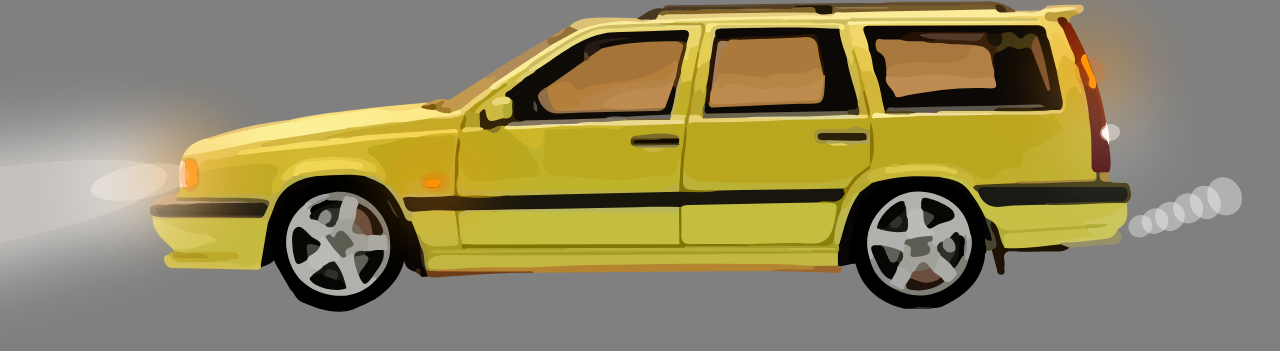
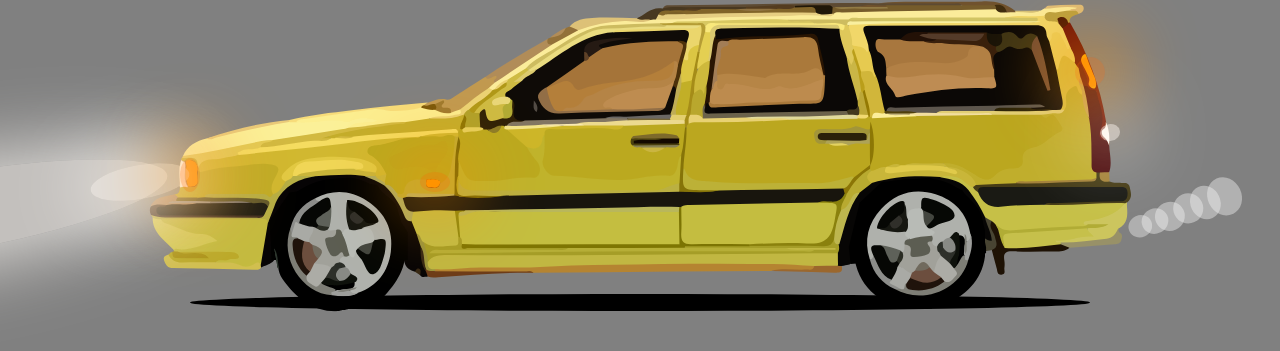
Before and after one commit to kubasiw/project855, a website: page index.html in a window 1280 px wide. Shown: the part 129-480 px from the top of the page. Drawn offline with nearby package versions, Linux system fonts and the light colour scheme.

Commit message:
add shadow under the car

```diff
--- a/index.html
+++ b/index.html
@@ -829,6 +829,7 @@
 </svg>
                 <img class="whell1" src="svg/wheel855.svg">
                 <img class="whell2" src="svg/wheel855.svg">
+                <div class="shadow"></div>
                 <div class="lightsOn1">
                     <div class="lightsOn2"></div>
                 </div>
--- a/sass/partials/_style_main.scss
+++ b/sass/partials/_style_main.scss
@@ -21,12 +21,22 @@ body {
     position: relative;
 }
 
+.shadow {
+    position: absolute;
+    width: 90%;
+    height: 5%;
+    top: 90%;
+    left: 5%;
+    border-radius: 50%;
+    background-color: rgb(0, 0, 0);
+}
+
 .whell1 {
         position: absolute;
         width: 13.2%;
         top: 56%;
         left: 13.3%;
-        transform: rotate(-30000deg);
+        transform: rotate(-100000deg);
         transition: 6s;
     }
 
```
Also changed, not shown: css/style.css.
